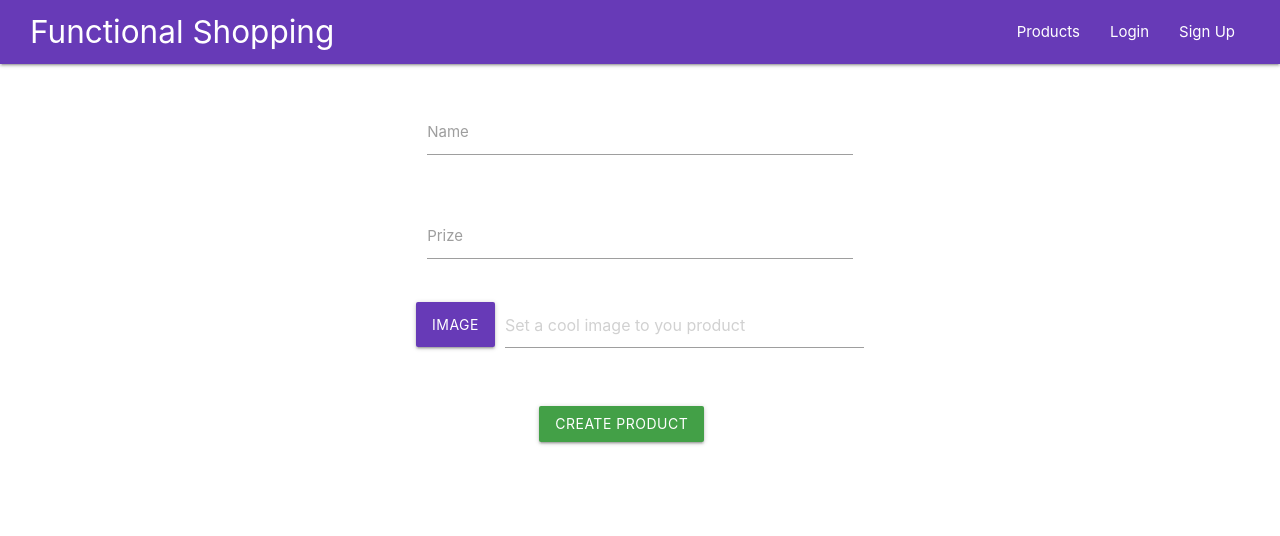
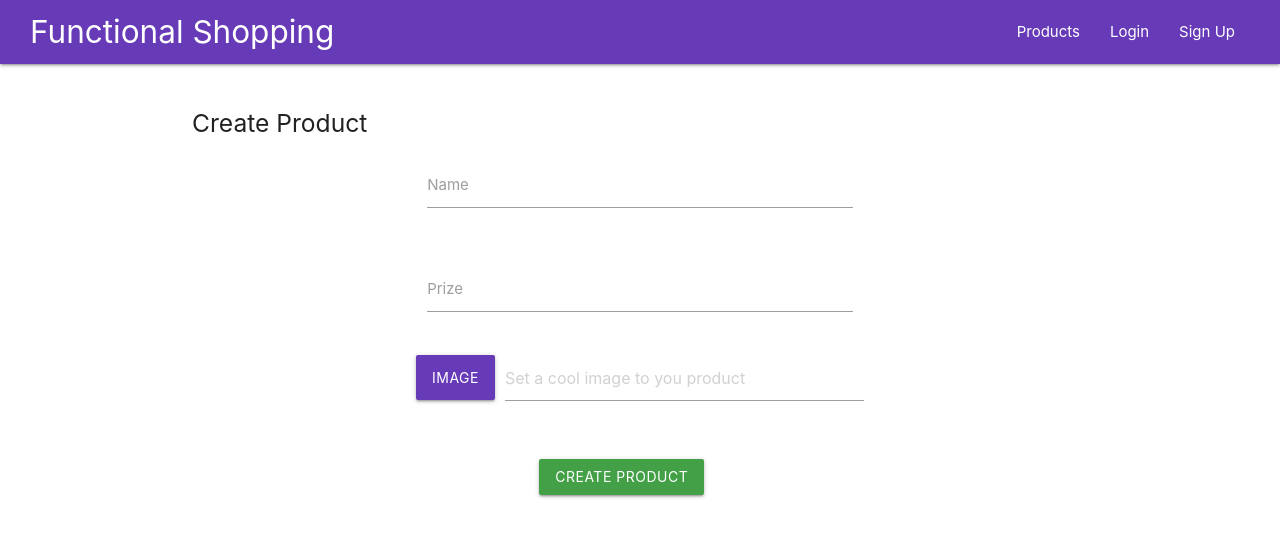
Before and after one commit to jeffersondesouza/functional-shopping, a React (Create React App) app: page /create-product in a window 1280 px wide. Shown: the top 536 px of the page. Built offline with nearby package versions, Linux system fonts and the light colour scheme.

Commit message:
colors ok

```diff
--- a/src/styles/index.scss
+++ b/src/styles/index.scss
@@ -12,3 +12,7 @@ body {
     padding-top: 2rem;
   }
 }
+
+.active-link {
+  background: #4527A0;
+}
--- a/src/view/components/MainNavBar/index.js
+++ b/src/view/components/MainNavBar/index.js
@@ -1,5 +1,5 @@
 import React from "react";
-import { Link } from "react-router-dom";
+import { Link, NavLink } from "react-router-dom";
 
 import "./styles.scss";
 
@@ -13,27 +13,27 @@ const MainNavBar = ({ isLoggedIn }) => {
           </Link>
           <ul className="right hide-on-med-and-down">
             <li>
-              <Link to="/products">Products</Link>
+              <NavLink  activeClassName="active-link" to="/products">Products</NavLink>
             </li>
             {isLoggedIn ? (
               <>
                 <li>
-                  <Link to="/create-product">Create Product</Link>
+                  <NavLink activeClassName="active-link" to="/create-product">Create Product</NavLink>
                 </li>
                 <li>
-                  <Link to="/orders">My Orders</Link>
+                  <NavLink activeClassName="active-link" to="/orders">My Orders</NavLink>
                 </li>
                 <li>
-                  <Link to="/login">Logout</Link>
+                  <NavLink activeClassName="active-link" to="/login">Logout</NavLink>
                 </li>
               </>
             ) : (
               <>
                 <li>
-                  <Link to="/login">Login</Link>
+                  <NavLink activeClassName="active-link" to="/login">Login</NavLink>
                 </li>
                 <li>
-                  <Link to="/signup">Sign Up</Link>
+                  <NavLink activeClassName="active-link" to="/signup">Sign Up</NavLink>
                 </li>
               </>
             )}
--- a/src/view/pages/AddProduct/index.js
+++ b/src/view/pages/AddProduct/index.js
@@ -3,6 +3,9 @@ import React from "react";
 const AddProduct = () => {
   return (
     <div className="row">
+      <header>
+        <h5>Create Product</h5>
+      </header>
       <form className="col s12 m6 offset-m3">
         <div className="row">
           <div className="input-field col s12">
```
